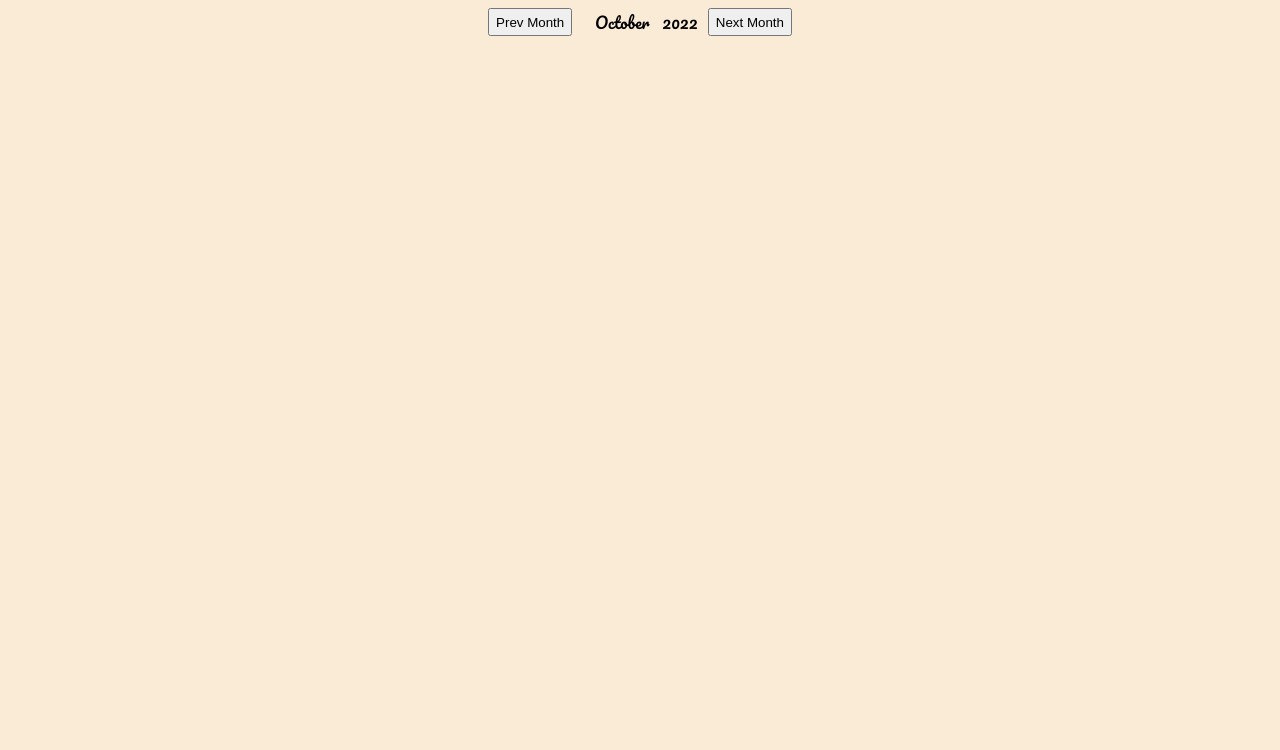
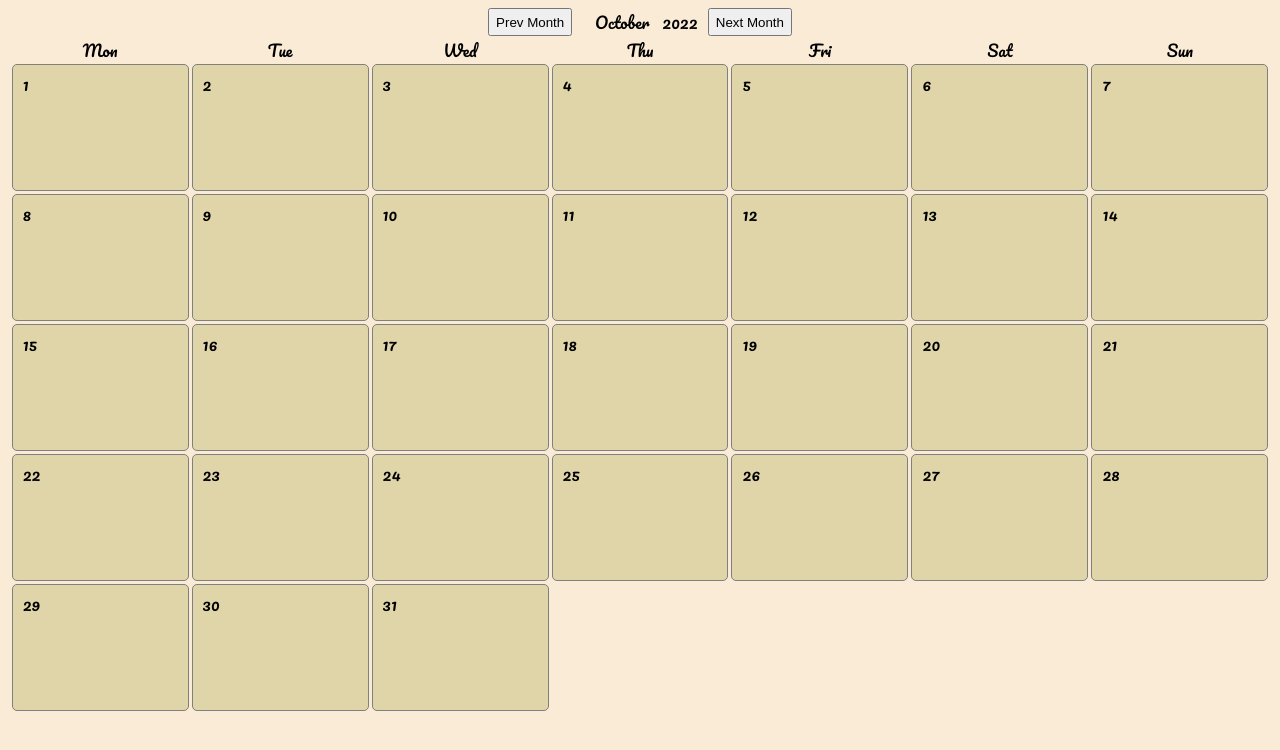
Before and after one commit to ayumi-ayumi/React_Calendar, a React (Create React App) app: page / in a window 1280 px wide. Shown: the top 750 px of the page. Built offline with nearby package versions, Linux system fonts and the light colour scheme.

Commit message:
sample view done

```diff
--- a/src/App.css
+++ b/src/App.css
@@ -16,3 +16,26 @@
 button {
   margin: 0 10px;
 }
+
+.daysOfWeek  {
+  display: grid;
+  grid-template-columns: repeat(7,14%);
+  gap: 3px;
+  justify-content: center;
+  text-align: center;
+}
+
+.days {
+  display: grid;
+  grid-template-columns: repeat(7,14%);
+  gap: 3px;
+  justify-content: center;
+}
+
+.aDay {
+  height: 120px;
+  border: 1px solid gray;
+  border-radius: 5px;
+  background-color: rgba(128, 128, 0, 0.217);
+  padding: 5px 0 0 10px;
+}
--- a/src/Components/Calendar.js
+++ b/src/Components/Calendar.js
@@ -1,13 +1,13 @@
 import React, { useState } from 'react'
-
-
 import Header from './Header'
+import DaysOfWeek from './DaysOfWeek'
+import Day from './Day';
 
 export default function Calendar(){
     const date = new Date();
     const [monthNumber, setMonthNumber] = useState(date.getMonth());
     const [yearNumber, setYearNumber] = useState(date.getFullYear());
-    // const year = date.getFullYear();
+    const howManyDays = new Date(2022, 10, 0).getDate();
 
     function goToNextMonth() {
         setMonthNumber(()=>{
@@ -32,6 +32,8 @@ export default function Calendar(){
     return (
         <div>
             <Header monthNumber={monthNumber} yearNumber={yearNumber} onClickNextMonth={goToNextMonth} onClickPrevMonth={goToPrevMonth}/>
+            <DaysOfWeek />
+            <Day howManyDays={howManyDays}/>
         </div>
     )
 }
--- /dev/null
+++ b/src/Components/Day.js
@@ -0,0 +1,19 @@
+import React from 'react'
+
+export default function Day (props) {
+
+  function showDay () {
+    const dayArr = []
+    for (let i=1; i <= props.howManyDays; i++) {
+        console.log(props.howManyDays)
+        dayArr.push(<div className='aDay'>{i}</div>)
+    }
+    return <div  className='days'>{dayArr}</div>
+  }
+
+  return (
+    <div>
+      {showDay()}
+    </div>
+  )
+}
--- /dev/null
+++ b/src/Components/DaysOfWeek.js
@@ -0,0 +1,15 @@
+import React from 'react'
+
+export default function DaysOfWeek () {
+  return (
+    <div className='daysOfWeek'>
+        <div>Mon</div>
+        <div>Tue</div>
+        <div>Wed</div>
+        <div>Thu</div>
+        <div>Fri</div>
+        <div>Sat</div>
+        <div>Sun</div>
+    </div>
+  )
+}
```
Also changed, not shown: src/App.js (+1 -10 lines).
